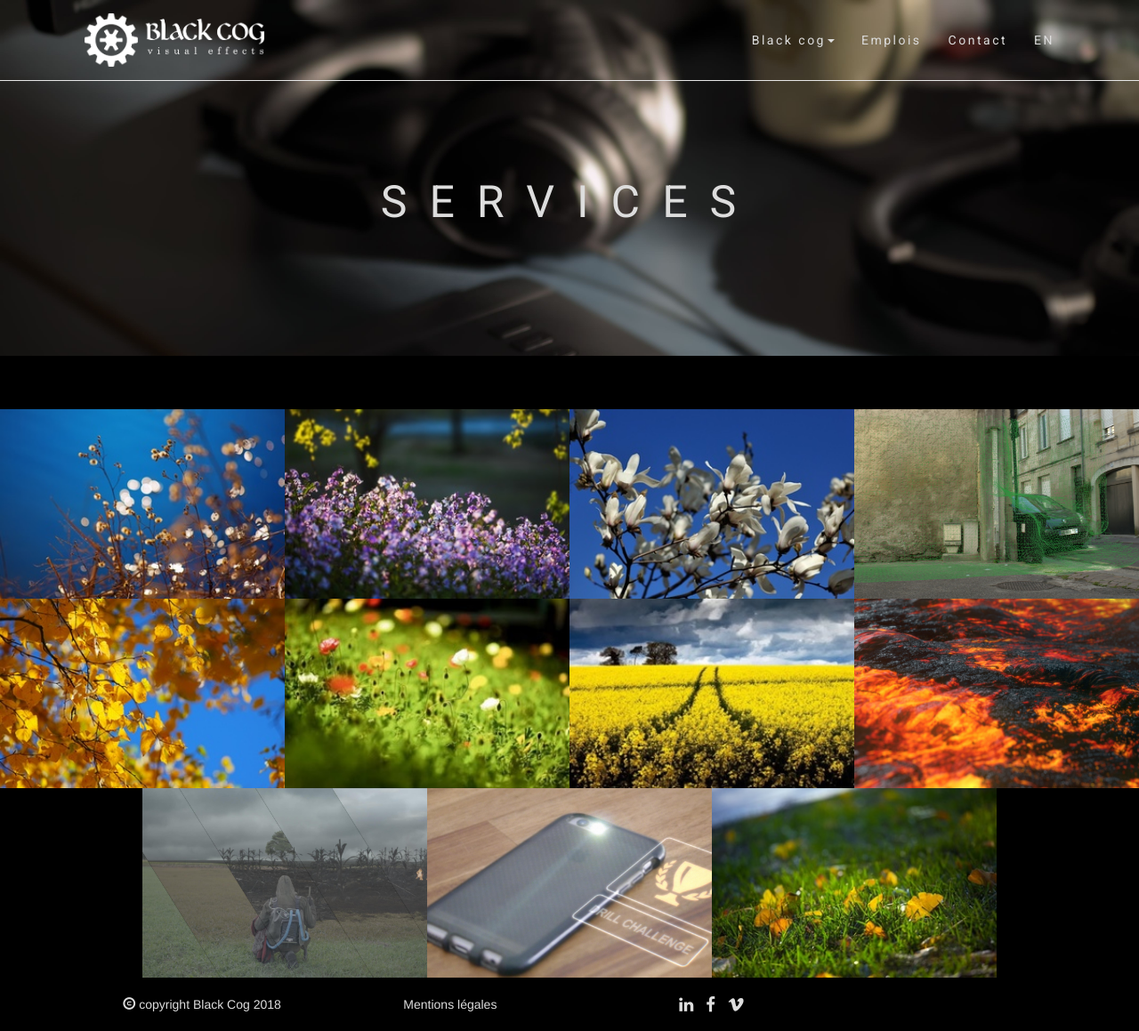
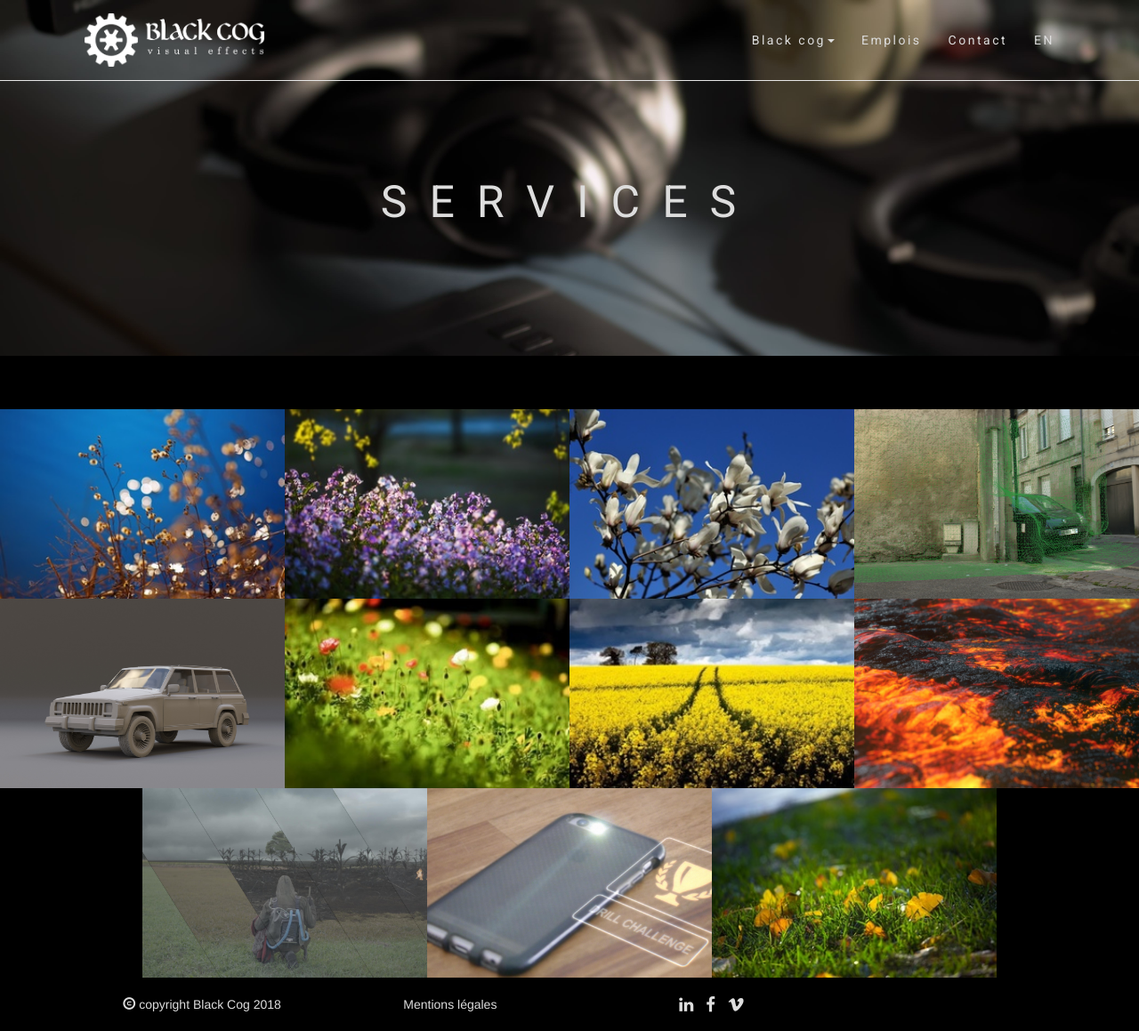
Before and after one commit to christiansen-merel/bookish-fortnight, a Jekyll site: the page built from fr/services.html, in a window 1280 px wide. Shown: the whole page at 89% size. Built offline with Jekyll 4.4.1, drawn with Linux system fonts in a browser that asks for light colours; nearby versions of some CDN libraries; library files that are not in the unit come from our copies.

Commit message:
Update services.html

```diff
--- a/fr/services.html
+++ b/fr/services.html
@@ -33,7 +33,7 @@
     </div></a></div>
 
     <div class="ih-item square effect6 top_to_bottom"><a href="{{ "/services/models3d" | relative_url }}">
-        <div class="img"><img src="{{ "img/test/4.jpg" | relative_url }}" alt="img"></div>
+        <div class="img"><img src="{{ "img/services/jeep_services.jpg" | relative_url }}" alt="img"></div>
         <div class="info">
             <h3>MODELS 3D</h3>
     </div></a></div>
```
